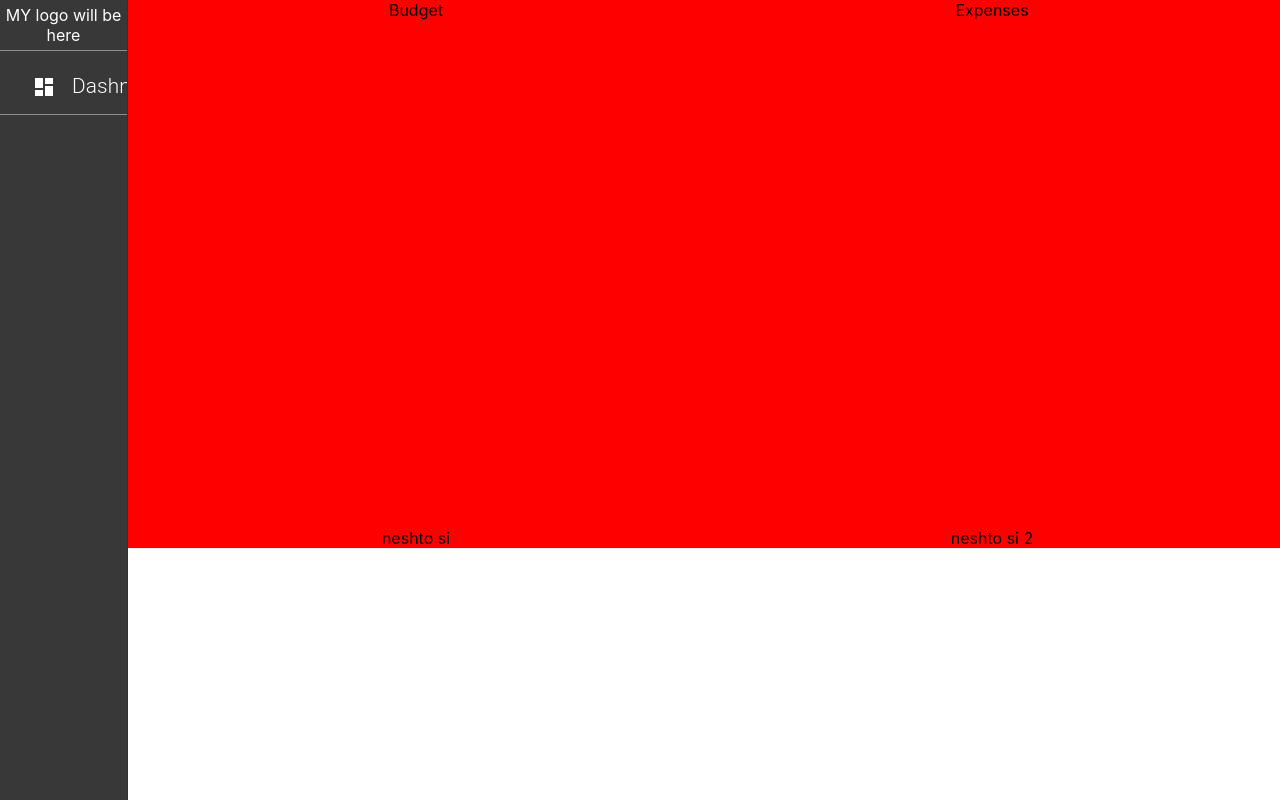
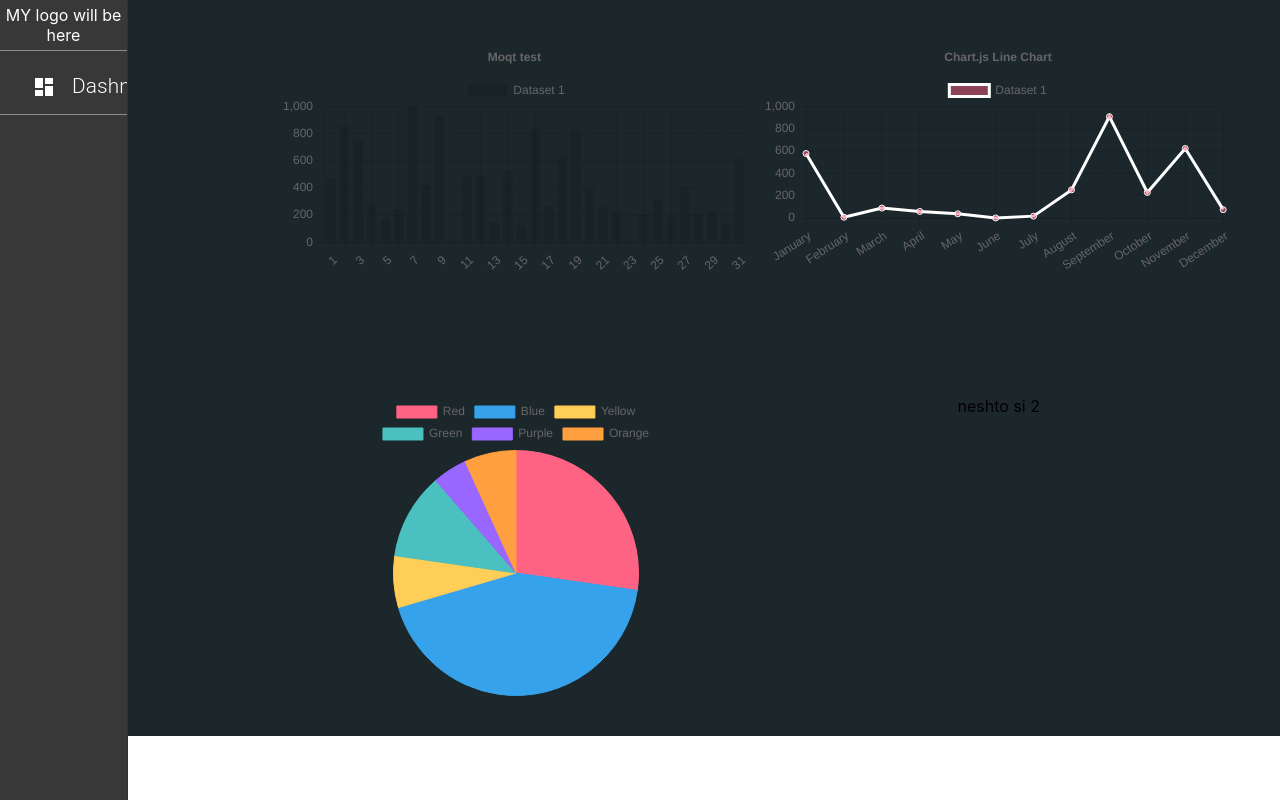
Before and after one commit to MTsatsarov/ExpenseTrackerFE, a React (Create React App) app: page /portal/user/dashboard in a window 1280 px wide. Built offline with nearby package versions, Linux system fonts and the light colour scheme; sample sign-in values are in the browser's storage.

Commit message:
Dashboard

```diff
--- a/package.json
+++ b/package.json
@@ -16,7 +16,10 @@
     "@types/react": "^18.0.18",
     "@types/react-dom": "^18.0.6",
     "axios": "^0.27.2",
+    "chart.js": "^3.9.1",
     "react": "^18.2.0",
+    "react-chartjs-2": "^4.3.1",
+    "react-charts": "^2.0.0-beta.7",
     "react-dom": "^18.2.0",
     "react-redux": "^8.0.2",
     "react-router-dom": "^6.3.0",
@@ -48,5 +51,8 @@
       "last 1 firefox version",
       "last 1 safari version"
     ]
+  },
+  "devDependencies": {
+    "@faker-js/faker": "^7.5.0"
   }
 }
--- /dev/null
+++ b/src/components/pages/client/Dashboard/BottomLeft/ExpensesByStore.tsx
@@ -0,0 +1,45 @@
+import { Chart as ChartJS, ArcElement, Tooltip, Legend } from "chart.js";
+import { Pie } from "react-chartjs-2";
+import { Box } from "@mui/material";
+ChartJS.register(ArcElement, Tooltip, Legend);
+
+const ExpensesByStore = () => {
+	const data = {
+		labels: ["Red", "Blue", "Yellow", "Green", "Purple", "Orange"],
+		datasets: [
+			{
+				label: "# of Votes",
+				data: [12, 19, 3, 5, 2, 3],
+				backgroundColor: [
+					"rgba(255, 99, 132, 1)",
+					"rgba(54, 162, 235, 1)",
+					"rgba(255, 206, 86, 1)",
+					"rgba(75, 192, 192, 1)",
+					"rgba(153, 102, 255, 1)",
+					"rgba(255, 159, 64,1)",
+				],
+				borderColor: [
+					"rgba(255, 99, 132, 1)",
+					"rgba(54, 162, 235, 1)",
+					"rgba(255, 206, 86, 1)",
+					"rgba(75, 192, 192, 1)",
+					"rgba(153, 102, 255, 1)",
+					"rgba(255, 159, 64, 1)",
+				],
+				borderWidth: 1,
+			},
+		],
+	};
+
+	return (
+		<Box
+			style={{
+				margin: "0px auto",
+			}}
+		>
+			<Pie style={{ margin: "0px auto" }} data={data} />
+		</Box>
+	);
+};
+
+export default ExpensesByStore;
--- a/src/components/pages/client/Dashboard/Dashboard.tsx
+++ b/src/components/pages/client/Dashboard/Dashboard.tsx
@@ -1,4 +1,7 @@
 import { Box } from "@mui/material";
+import ExpensesByStore from "./BottomLeft/ExpensesByStore";
+import ExpensesByDay from "./TopLeft/ExpensesByDay";
+import ExpensesCountByMonths from "./TopRight/ExpensesCountByMonths";
 
 const Dashboard = () => {
 	return (
@@ -6,17 +9,42 @@ const Dashboard = () => {
 			sx={{
 				display: "flex",
 				flexDirection: "column",
-				background: "red",
+				background: "#1C272C",
+				alignItems: "flex-end",
+				justifyContent: "space-evenly",
+				height: "100%",
+				p: 5,
 			}}
 		>
-			<Box sx={{ display: "flex", height: "528px" }}>
-				<Box sx={{ width: "50%" }}>Budget</Box>
-				<Box sx={{ width: "50%" }}>Expenses</Box>
+			<Box
+				sx={{
+					display: "flex",
+					height: "100%",
+					width: "90%",
+					justifyContent:"space-around",
+					mb:15
+				}}
+			>
+				<Box sx={{ width: "49%", height: "50%" }}>
+					<ExpensesByDay />
+				</Box>
+				<Box sx={{ width: "49%", height: "50%" }}>
+					<ExpensesCountByMonths />
+				</Box>
 			</Box>
 
-			<Box sx={{ display: "flex" }}>
-				<Box sx={{ width: "50%" }}>neshto si</Box>
-				<Box sx={{ width: "50%" }}>neshto si 2 </Box>
+			<Box
+				sx={{
+					display: "flex",
+					height: "100%",
+					width: "90%",
+					justifyContent: "space-evenly",
+				}}
+			>
+				<Box sx={{ width: "50%", height: "50%" }}>
+					<ExpensesByStore />
+				</Box>
+				<Box sx={{ width: "50%", height: "50%" }}>neshto si 2 </Box>
 			</Box>
 		</Box>
 	);
--- /dev/null
+++ b/src/components/pages/client/Dashboard/TopLeft/ExpensesByDay.tsx
@@ -0,0 +1,91 @@
+import React from "react";
+import {
+	Chart as ChartJS,
+	CategoryScale,
+	LinearScale,
+	BarElement,
+	Title,
+	Tooltip,
+	Legend,
+} from "chart.js";
+import { Bar } from "react-chartjs-2";
+import { faker } from "@faker-js/faker";
+import { Box } from "@mui/material";
+
+ChartJS.register(
+	CategoryScale,
+	LinearScale,
+	BarElement,
+	Title,
+	Tooltip,
+	Legend
+);
+
+const ExpensesByDay = () => {
+	const options = {
+		responsive: true,
+		plugins: {
+			legend: {
+				position: "top" as const,
+				padding: "0px",
+				backgroundColor: "white",
+			},
+			title: {
+				display: true,
+				text: "Moqt test ",
+			},
+		},
+	};
+
+	const labels = [
+		"1",
+		"2",
+		"3",
+		"4",
+		"5",
+		"6",
+		"7",
+		"8",
+		"9",
+		"10",
+		"11",
+		"12",
+		"13",
+		"14",
+		"15",
+		"16",
+		"17",
+		"18",
+		"19",
+		"20",
+		"21",
+		"22",
+		"23",
+		"24",
+		"25",
+		"26",
+		"27",
+		"28",
+		"29",
+		"30",
+		"31",
+	];
+
+	const data = {
+		labels,
+		datasets: [
+			{
+				label: "Dataset 1",
+				data: labels.map(() => faker.datatype.number({ min: 0, max: 1000 })),
+			},
+		],
+	};
+
+	return (
+		<Box>
+			<Bar style={{ color: "white" }} options={options} data={data} />
+		</Box>
+	);
+};
+
+export default ExpensesByDay;
--- /dev/null
+++ b/src/components/pages/client/Dashboard/TopRight/ExpensesCountByMonths.tsx
@@ -0,0 +1,67 @@
+import {
+	Chart as ChartJS,
+	CategoryScale,
+	LinearScale,
+	PointElement,
+	LineElement,
+	Title,
+	Tooltip,
+	Legend,
+} from "chart.js";
+import { Line } from "react-chartjs-2";
+import { faker } from "@faker-js/faker";
+
+const ExpensesCountByMonths = () => {
+	ChartJS.register(
+		CategoryScale,
+		LinearScale,
+		PointElement,
+		LineElement,
+		Title,
+		Tooltip,
+		Legend
+	);
+
+	const options = {
+		responsive: true,
+		plugins: {
+			legend: {
+				position: "top" as const,
+			},
+			title: {
+				display: true,
+				text: "Chart.js Line Chart",
+			},
+		},
+	};
+
+	const labels = [
+		"January",
+		"February",
+		"March",
+		"April",
+		"May",
+		"June",
+		"July",
+		"August",
+		"September",
+		"October",
+		"November",
+		"December",
+	];
+
+	const data = {
+		labels,
+		datasets: [
+			{
+				label: "Dataset 1",
+				data: labels.map(() => faker.datatype.number({ min: 0, max: 1000 })),
+				borderColor: "rgb(255, 255, 255)",
+				backgroundColor: "rgba(255, 99, 132, 0.5)",
+			},
+		],
+	};
+	return <Line options={options} data={data} />;
+};
+
+export default ExpensesCountByMonths;
```
Also changed, not shown: 1 other file (tests, documents, lock files or other folders).
